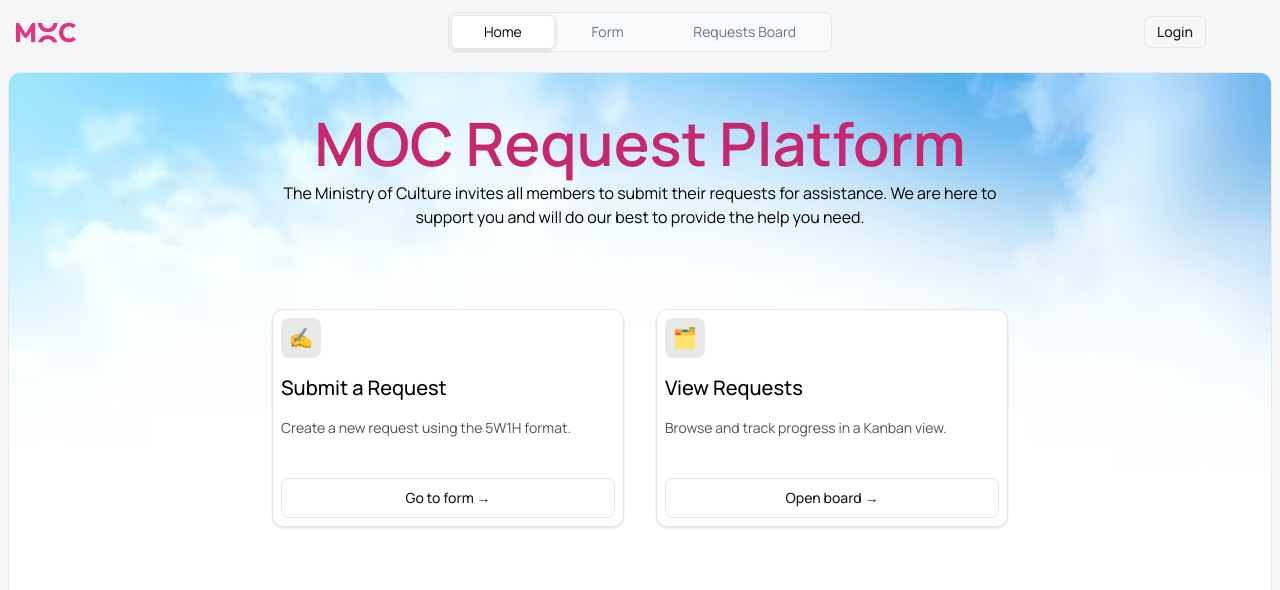
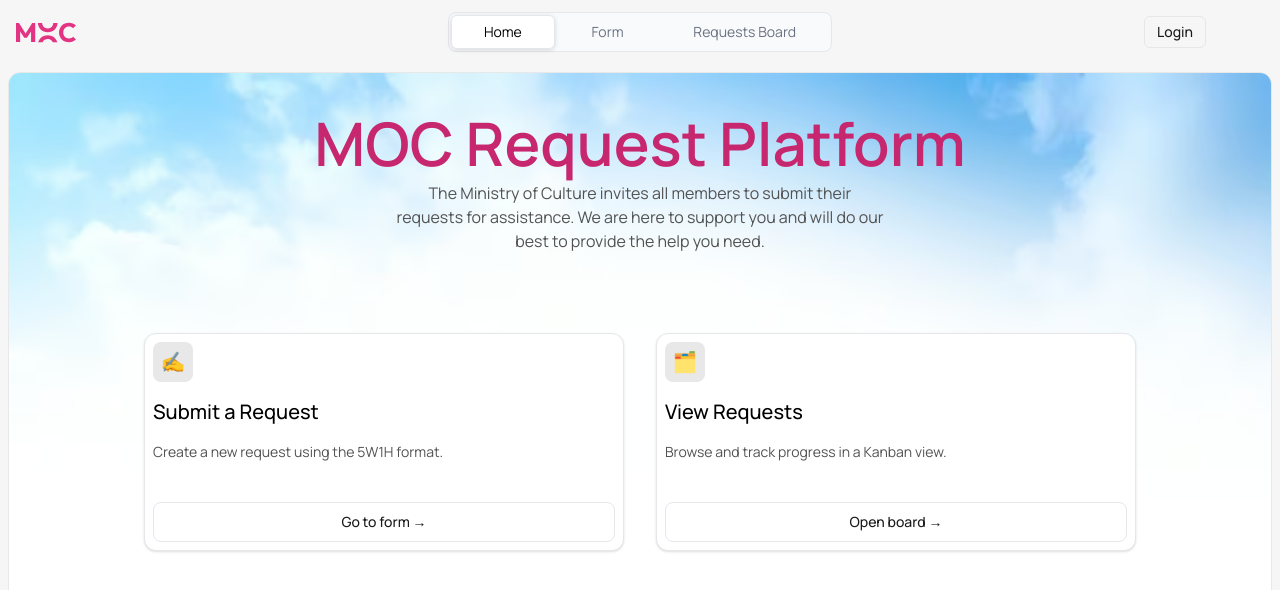
Before and after one commit to IT-PSAPE/MoC-Request-Platform, a Next.js app: page / in a window 1280 px wide. Shown: the top 590 px of the page. Built offline with nearby package versions, Linux system fonts and the light colour scheme; no server answers; the database is empty.

Commit message:
Refine home hero layout spacing

```diff
--- a/src/features/public-home/home-page-client.tsx
+++ b/src/features/public-home/home-page-client.tsx
@@ -16,10 +16,10 @@ export default function HomePageClient() {
           </div>
         </div>
         <div className="py-10 w-full flex-1 flex items-center">
-          <div className="w-full mx-auto max-w-[768px] text-left space-y-20 px-4">
+          <div className="w-full mx-auto max-w-container text-left space-y-20 px-4">
             <div className="w-full flex flex-col items-center space-y-2 text-center">
               <Text style="title-h1" className="text-brand-secondary" >MOC Request Platform</Text>
-              <Text style="paragraph-md">The Ministry of Culture invites all members to submit their requests for assistance. We are here to support you and will do our best to provide the help you need.</Text>
+              <Text style="paragraph-md" className="text-tertiary max-w-[50ch]">The Ministry of Culture invites all members to submit their requests for assistance. We are here to support you and will do our best to provide the help you need.</Text>
             </div>
             <div className="mx-auto w-full grid grid-cols-1 sm:grid-cols-2 gap-6 sm:gap-8">
               <Link href="/form" className="block group h-full">
--- a/src/styles/spac-primitive.css
+++ b/src/styles/spac-primitive.css
@@ -4,4 +4,5 @@
 
 @theme {
   --spacing-margin: clamp(0.75rem, -3.3125rem + 13vw, 4rem);
+  --spacing-container: 64rem;
 }
```
